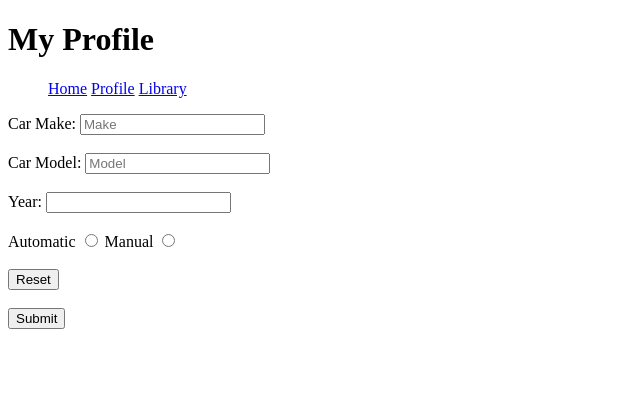
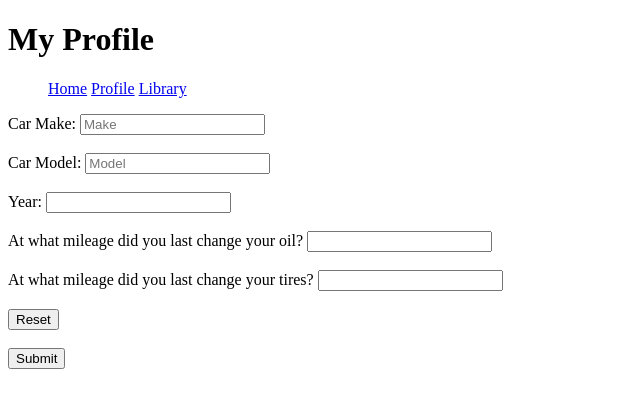
Before and after one commit to DupeaJ/AutoHubWhenever, a Node server app: template views/profile.ejs in a window 1280 px wide. Shown: the top 408 px of the page, without its empty margins (0-640 px from the left). Run offline with Node 20, Linux system fonts and the light colour scheme; the template is opened without the code that fills it, so the values that code supplies are empty; some libraries are stand-ins or nearby versions.

```diff
--- a/views/profile.ejs
+++ b/views/profile.ejs
@@ -45,11 +45,15 @@
             <br>
 
             <div>
-                <label>Automatic</label>
-                <input type="radio" name="transmission" value="automatic">
+                <label>At what mileage did you last change your oil?</label>
+                <input type="number" name="oil-ques">
+            </div>
 
-                <label>Manual</label>
-                <input type="radio" name="transmission" value="manual">
+            <br>
+
+            <div>
+                <label>At what mileage did you last change your tires?</label>
+                <input type="number" name="tire-ques">
             </div>
 
             <br>
```
Also changed, not shown: routes/navigationRoutes.js (+10 -6 lines).
